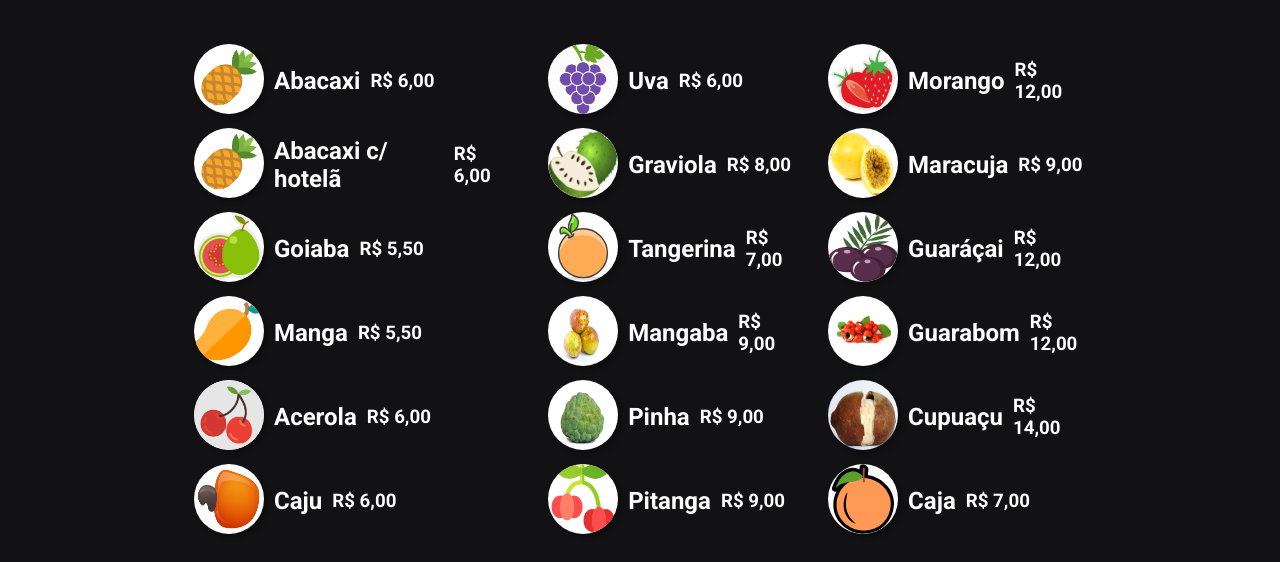
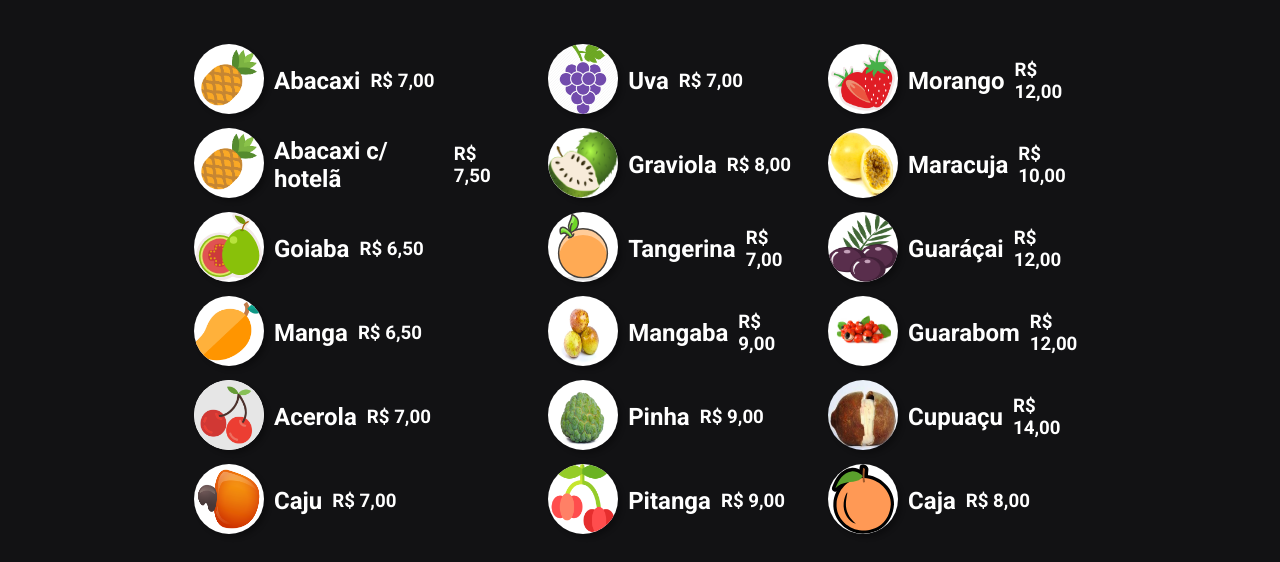
Before and after one commit to gregorylira/landing-Page-Polpas-Siriji, a Next.js app: page /produtos in a window 1280 px wide. Shown: the part 178-740 px from the top of the page. Built offline with nearby package versions, Linux system fonts and the light colour scheme.

Commit message:
🛠️ refactor: preços

```diff
--- a/src/components/Produtos/index.tsx
+++ b/src/components/Produtos/index.tsx
@@ -15,7 +15,7 @@ export function Produtos() {
               <h2>Abacaxi</h2>
             </td>
             <td>
-              <h3>R$ 6,00</h3>
+              <h3>R$ 7,00</h3>
             </td>
           </tr>
           <tr>
@@ -26,7 +26,7 @@ export function Produtos() {
               <h2>Abacaxi c/ hotelã</h2>
             </td>
             <td>
-              <h3>R$ 6,00</h3>
+              <h3>R$ 7,50</h3>
             </td>
           </tr>
           <tr>
@@ -37,7 +37,7 @@ export function Produtos() {
               <h2>Goiaba</h2>
             </td>
             <td>
-              <h3>R$ 5,50</h3>
+              <h3>R$ 6,50</h3>
             </td>
           </tr>
           <tr>
@@ -48,7 +48,7 @@ export function Produtos() {
               <h2>Manga</h2>
             </td>
             <td>
-              <h3>R$ 5,50</h3>
+              <h3>R$ 6,50</h3>
             </td>
           </tr>
           <tr>
@@ -59,7 +59,7 @@ export function Produtos() {
               <h2>Acerola</h2>
             </td>
             <td>
-              <h3>R$ 6,00</h3>
+              <h3>R$ 7,00</h3>
             </td>
           </tr>
           <tr>
@@ -70,7 +70,7 @@ export function Produtos() {
               <h2>Caju</h2>
             </td>
             <td>
-              <h3>R$ 6,00</h3>
+              <h3>R$ 7,00</h3>
             </td>
           </tr>
         </table>
@@ -83,7 +83,7 @@ export function Produtos() {
               <h2>Uva</h2>
             </td>
             <td>
-              <h3>R$ 6,00</h3>
+              <h3>R$ 7,00</h3>
             </td>
           </tr>
           <tr>
@@ -162,7 +162,7 @@ export function Produtos() {
               <h2>Maracuja</h2>
             </td>
             <td>
-              <h3>R$ 9,00</h3>
+              <h3>R$ 10,00</h3>
             </td>
           </tr>
           <tr>
@@ -206,7 +206,7 @@ export function Produtos() {
               <h2>Caja</h2>
             </td>
             <td>
-              <h3>R$ 7,00</h3>
+              <h3>R$ 8,00</h3>
             </td>
           </tr>
         </table>
```
